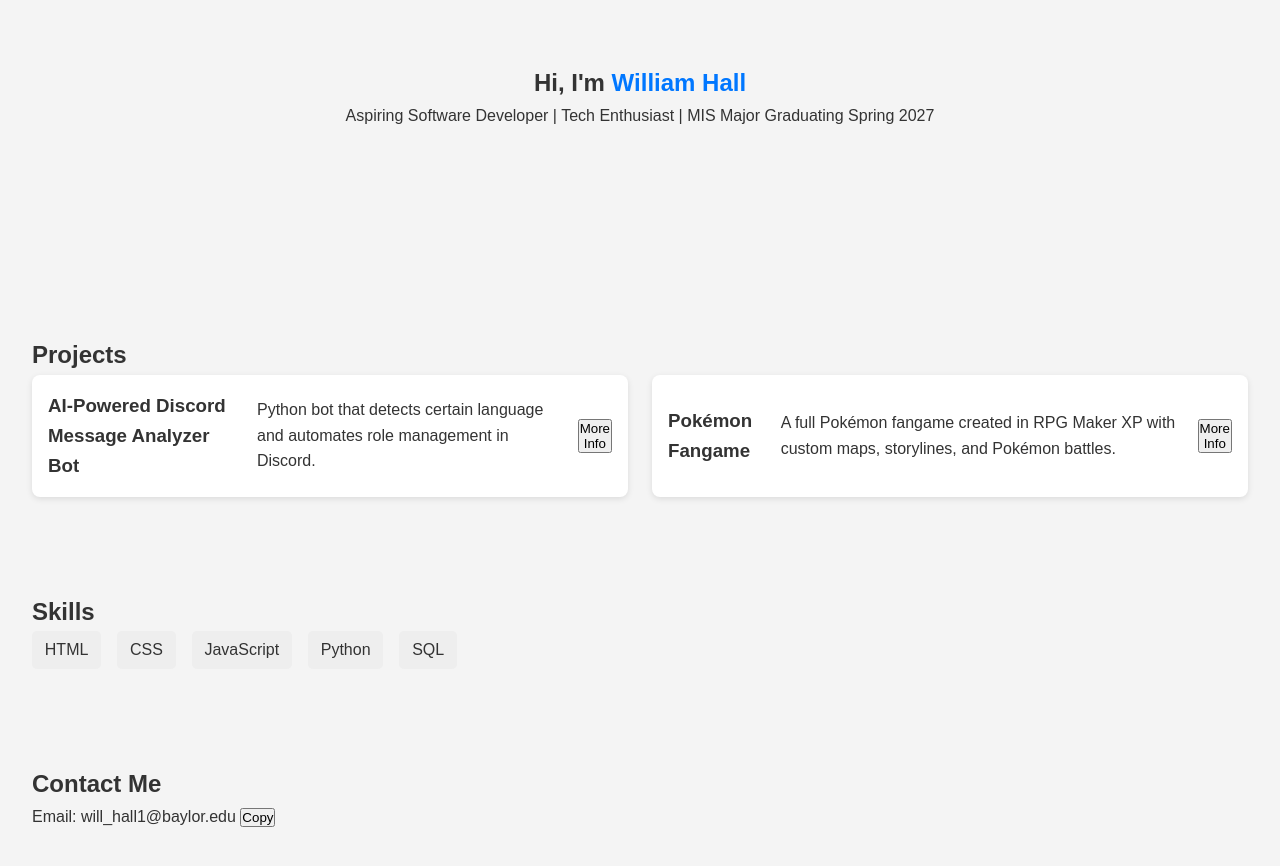
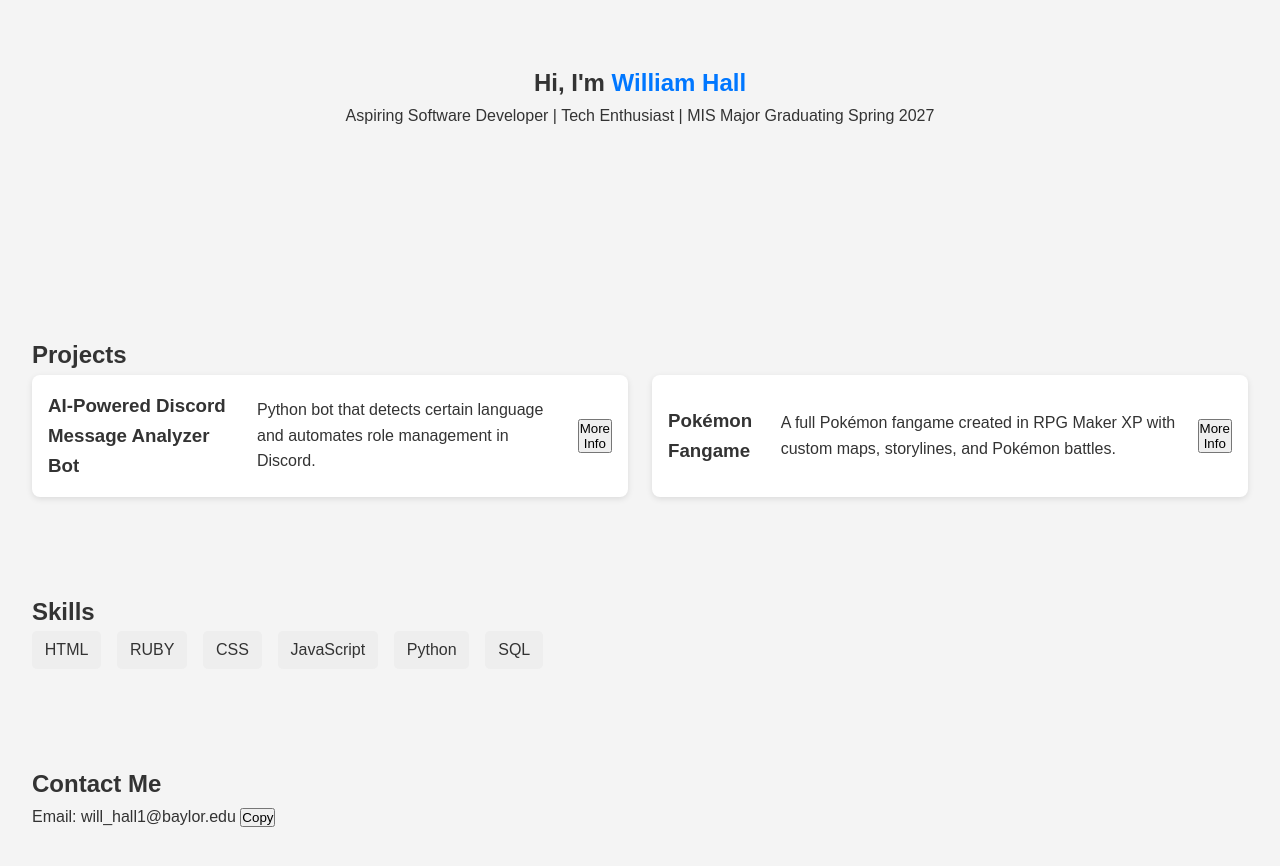
Before and after one commit to willcoded0/portfolio, a plain HTML site: page index.html in a window 1280 px wide. Shown: the part 70-936 px from the top of the page. Drawn offline with Linux system fonts and the light colour scheme.

Commit message:
Update index.html

```diff
--- a/index.html
+++ b/index.html
@@ -64,6 +64,7 @@
     <h2>Skills</h2>
     <div class="skills-list">
       <span>HTML</span>
+      <span>RUBY</span>
       <span>CSS</span>
       <span>JavaScript</span>
       <span>Python</span>
```
